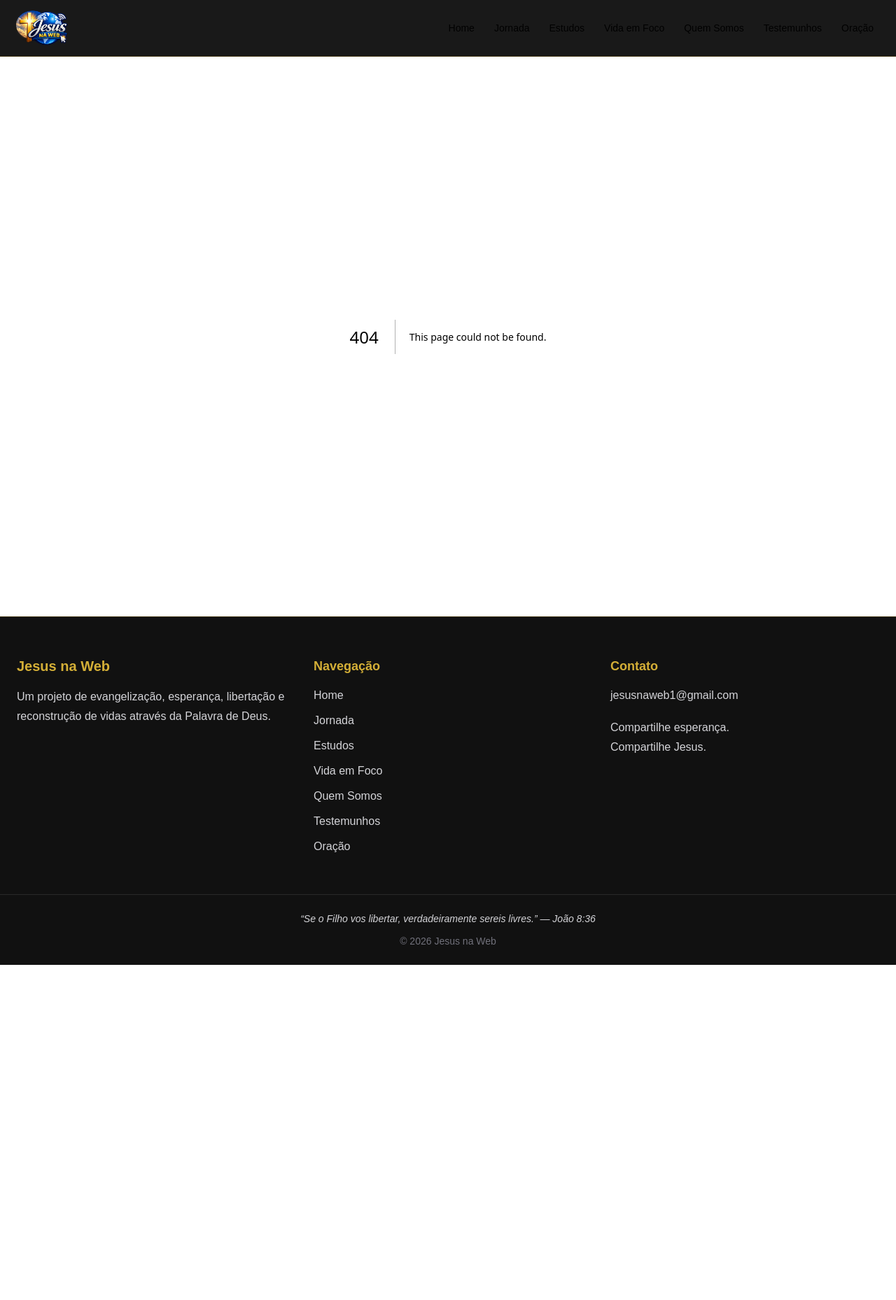
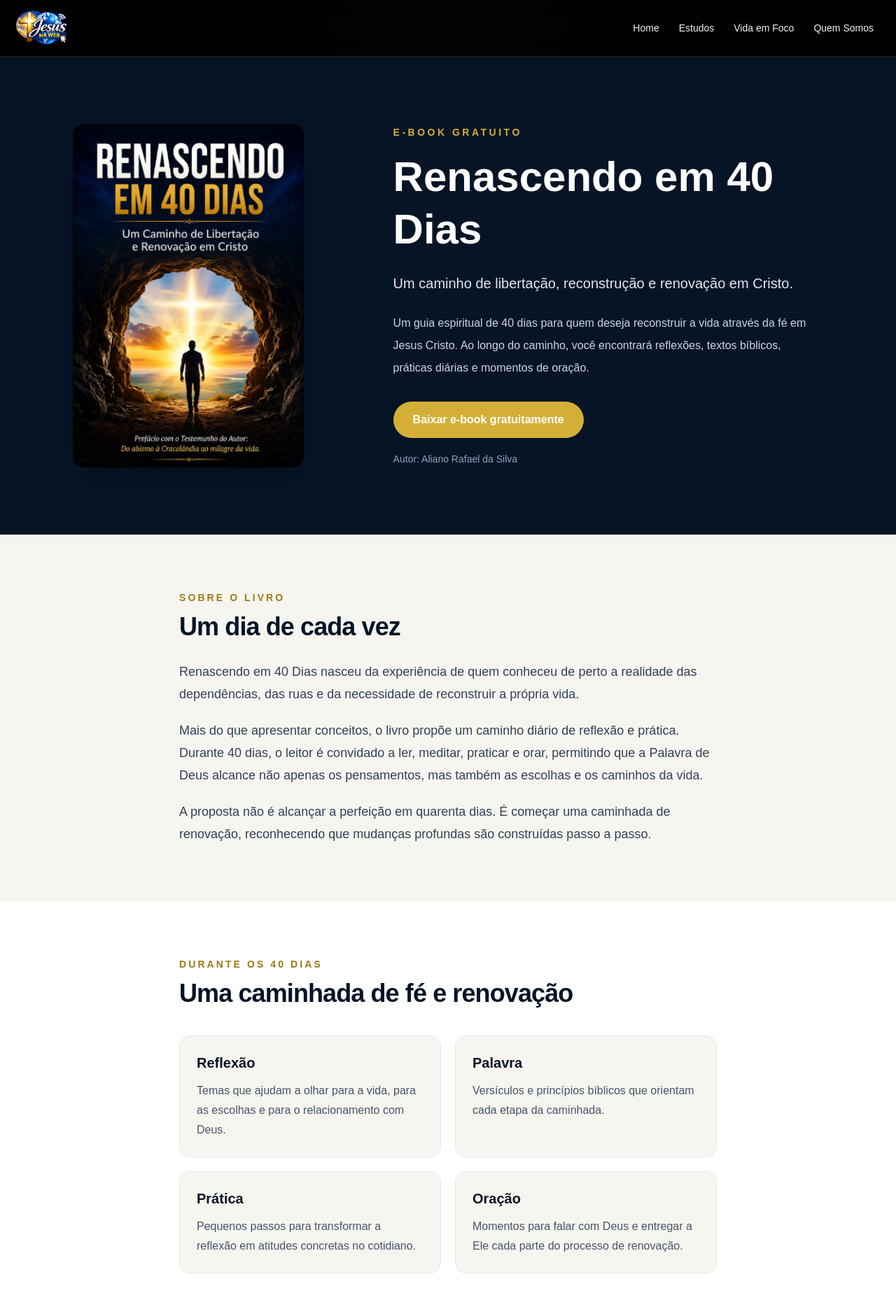
Before and after one commit to alianorafael-ti/jesus-na-web-next, a Next.js app: page /renascendo-em-40-dias in a window 1280 px wide. Before the commit this address had no page. Shown: the top 1858 px of the page at 70% size. Before the commit the page ends 1379 px from the top, so only its background shows below. Built offline with nearby package versions, Linux system fonts and the light colour scheme.

Commit message:
feat: adiciona pagina do ebook Renascendo em 40 Dias

```diff
--- a/src/app/page.tsx
+++ b/src/app/page.tsx
@@ -163,7 +163,7 @@ export default function Home() {
                 alt="Capa do e-book Renascendo em 40 Dias"
                 fill
                 sizes="(max-width: 1024px) 100vw, 33vw"
-                className="object-cover transition duration-700 group-hover:scale-[1.03]"
+                className="object-cover object-top transition duration-700 group-hover:scale-[1.03]"
               />
 
               <div className="absolute inset-0 bg-gradient-to-t from-black via-black/10 to-transparent" />
--- /dev/null
+++ b/src/app/renascendo-em-40-dias/page.tsx
@@ -0,0 +1,197 @@
+import Image from "next/image";
+import Link from "next/link";
+
+export default function RenascendoEm40DiasPage() {
+  return (
+    <main className="bg-[#f7f5ef] text-[#172033]">
+      {/* HERO */}
+      <section className="relative overflow-hidden bg-[#071426] text-white">
+        <div className="mx-auto grid max-w-6xl gap-12 px-6 py-16 md:px-10 md:py-24 lg:grid-cols-[0.8fr_1.2fr] lg:items-center">
+          {/* CAPA */}
+          <div className="flex justify-center lg:justify-start">
+            <div className="relative aspect-[342/509] w-full max-w-[330px] overflow-hidden rounded-2xl shadow-2xl">
+              <Image
+                src="/capa.png"
+                alt="Capa do e-book Renascendo em 40 Dias"
+                fill
+                priority
+                sizes="(max-width: 768px) 80vw, 330px"
+                className="object-contain"
+              />
+            </div>
+          </div>
+
+          {/* APRESENTAÇÃO */}
+          <div>
+            <p className="mb-4 text-sm font-semibold uppercase tracking-[0.25em] text-[#d4af37]">
+              E-book gratuito
+            </p>
+
+            <h1 className="max-w-3xl text-4xl font-bold leading-tight sm:text-5xl lg:text-6xl">
+              Renascendo em 40 Dias
+            </h1>
+
+            <p className="mt-6 max-w-2xl text-xl leading-relaxed text-slate-200">
+              Um caminho de libertação, reconstrução e renovação em Cristo.
+            </p>
+
+            <p className="mt-6 max-w-2xl leading-8 text-slate-300">
+              Um guia espiritual de 40 dias para quem deseja reconstruir a
+              vida através da fé em Jesus Cristo. Ao longo do caminho, você
+              encontrará reflexões, textos bíblicos, práticas diárias e
+              momentos de oração.
+            </p>
+
+            <div className="mt-8">
+              <a
+                href="/renascendo-em-40-dias.pdf"
+                download
+                className="inline-flex items-center justify-center rounded-full bg-[#d4af37] px-7 py-3.5 font-semibold text-[#071426] transition hover:scale-[1.02] hover:bg-[#e3c35b]"
+              >
+                Baixar e-book gratuitamente
+              </a>
+            </div>
+
+            <p className="mt-5 text-sm text-slate-400">
+              Autor: Aliano Rafael da Silva
+            </p>
+          </div>
+        </div>
+      </section>
+
+      {/* SOBRE O LIVRO */}
+      <section className="mx-auto max-w-5xl px-6 py-16 md:px-10 md:py-20">
+        <div className="mx-auto max-w-3xl">
+          <p className="text-sm font-semibold uppercase tracking-[0.22em] text-[#9a7b18]">
+            Sobre o livro
+          </p>
+
+          <h2 className="mt-3 text-3xl font-bold tracking-tight text-[#071426] md:text-4xl">
+            Um dia de cada vez
+          </h2>
+
+          <div className="mt-7 space-y-5 text-lg leading-8 text-slate-700">
+            <p>
+              Renascendo em 40 Dias nasceu da experiência de quem conheceu de
+              perto a realidade das dependências, das ruas e da necessidade de
+              reconstruir a própria vida.
+            </p>
+
+            <p>
+              Mais do que apresentar conceitos, o livro propõe um caminho
+              diário de reflexão e prática. Durante 40 dias, o leitor é
+              convidado a ler, meditar, praticar e orar, permitindo que a
+              Palavra de Deus alcance não apenas os pensamentos, mas também as
+              escolhas e os caminhos da vida.
+            </p>
+
+            <p>
+              A proposta não é alcançar a perfeição em quarenta dias. É
+              começar uma caminhada de renovação, reconhecendo que mudanças
+              profundas são construídas passo a passo.
+            </p>
+          </div>
+        </div>
+      </section>
+
+      {/* O QUE VOCÊ ENCONTRARÁ */}
+      <section className="bg-white">
+        <div className="mx-auto max-w-5xl px-6 py-16 md:px-10 md:py-20">
+          <div className="mx-auto max-w-3xl">
+            <p className="text-sm font-semibold uppercase tracking-[0.22em] text-[#9a7b18]">
+              Durante os 40 dias
+            </p>
+
+            <h2 className="mt-3 text-3xl font-bold tracking-tight text-[#071426] md:text-4xl">
+              Uma caminhada de fé e renovação
+            </h2>
+
+            <div className="mt-10 grid gap-5 sm:grid-cols-2">
+              {[
+                {
+                  titulo: "Reflexão",
+                  texto:
+                    "Temas que ajudam a olhar para a vida, para as escolhas e para o relacionamento com Deus.",
+                },
+                {
+                  titulo: "Palavra",
+                  texto:
+                    "Versículos e princípios bíblicos que orientam cada etapa da caminhada.",
+                },
+                {
+                  titulo: "Prática",
+                  texto:
+                    "Pequenos passos para transformar a reflexão em atitudes concretas no cotidiano.",
+                },
+                {
+                  titulo: "Oração",
+                  texto:
+                    "Momentos para falar com Deus e entregar a Ele cada parte do processo de renovação.",
+                },
+              ].map((item) => (
+                <div
+                  key={item.titulo}
+                  className="rounded-2xl border border-slate-200 bg-[#f7f5ef] p-6"
+                >
+                  <h3 className="text-xl font-bold text-[#071426]">
+                    {item.titulo}
+                  </h3>
+                  <p className="mt-3 leading-7 text-slate-600">{item.texto}</p>
+                </div>
+              ))}
+            </div>
+          </div>
+        </div>
+      </section>
+
+      {/* VERSÍCULO */}
+      <section className="bg-[#071426] text-white">
+        <div className="mx-auto max-w-4xl px-6 py-16 text-center md:px-10 md:py-20">
+          <blockquote className="text-2xl font-medium leading-relaxed md:text-3xl">
+            “Se o Filho vos libertar, verdadeiramente sereis livres.”
+          </blockquote>
+
+          <p className="mt-5 text-sm font-semibold uppercase tracking-[0.2em] text-[#d4af37]">
+            João 8:36
+          </p>
+        </div>
+      </section>
+
+      {/* DOWNLOAD FINAL */}
+      <section className="mx-auto max-w-5xl px-6 py-16 md:px-10 md:py-20">
+        <div className="mx-auto max-w-3xl rounded-3xl bg-white p-8 text-center shadow-sm md:p-12">
+          <p className="text-sm font-semibold uppercase tracking-[0.22em] text-[#9a7b18]">
+            Distribuição gratuita
+          </p>
+
+          <h2 className="mt-3 text-3xl font-bold text-[#071426]">
+            Comece sua leitura
+          </h2>
+
+          <p className="mx-auto mt-5 max-w-xl leading-7 text-slate-600">
+            Este material é gratuito e pode ser compartilhado livremente para
+            alcançar pessoas que precisam de esperança, libertação e renovação
+            através de Jesus Cristo.
+          </p>
+
+          <a
+            href="/renascendo-em-40-dias.pdf"
+            download
+            className="mt-8 inline-flex items-center justify-center rounded-full bg-[#071426] px-7 py-3.5 font-semibold !text-white transition hover:scale-[1.02] hover:bg-[#10284a]"
+          >
+            Baixar Renascendo em 40 Dias
+          </a>
+
+          <div className="mt-8">
+            <Link
+              href="/"
+              className="text-sm font-semibold text-[#8a6c13] transition hover:text-[#071426]"
+            >
+              ← Voltar para a página inicial
+            </Link>
+          </div>
+        </div>
+      </section>
+    </main>
+  );
+}
--- a/src/components/Header.tsx
+++ b/src/components/Header.tsx
@@ -8,12 +8,9 @@ import Image from "next/image";
 
 const links = [
   { nome: "Home", href: "/" },
-  { nome: "Jornada", href: "/jornada" },
   { nome: "Estudos", href: "/estudos" },
   { nome: "Vida em Foco", href: "/vida-em-foco" },
   { nome: "Quem Somos", href: "/quem-somos" },
-  { nome: "Testemunhos", href: "/testemunhos" },
-  { nome: "Oração", href: "/oracao" },
 ];
 
 export default function Header() {
```
Also changed, not shown: 1 other file (tests, documents, lock files or other folders).
